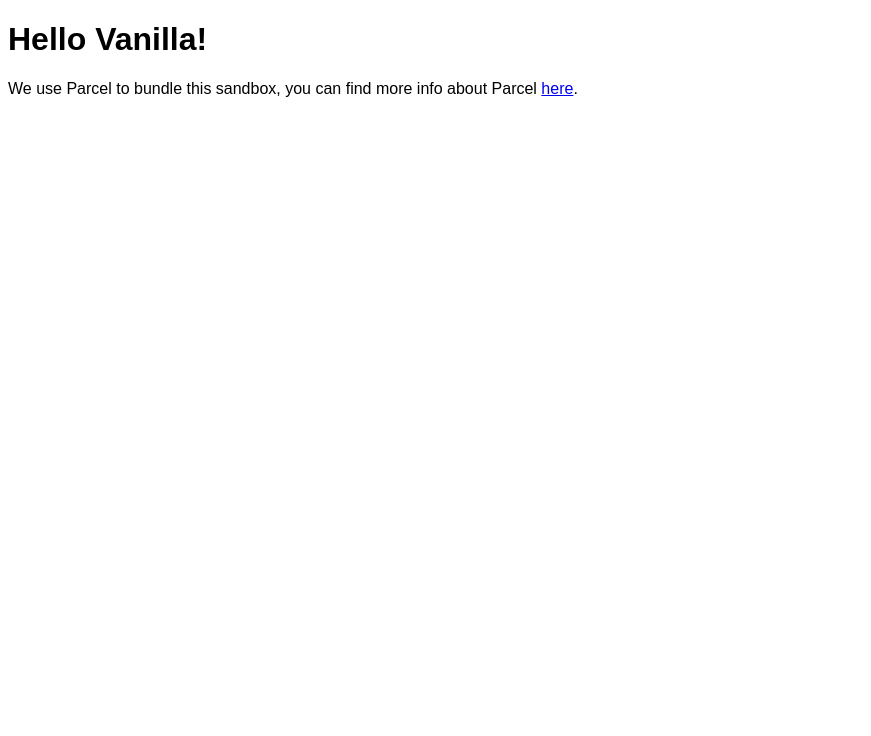
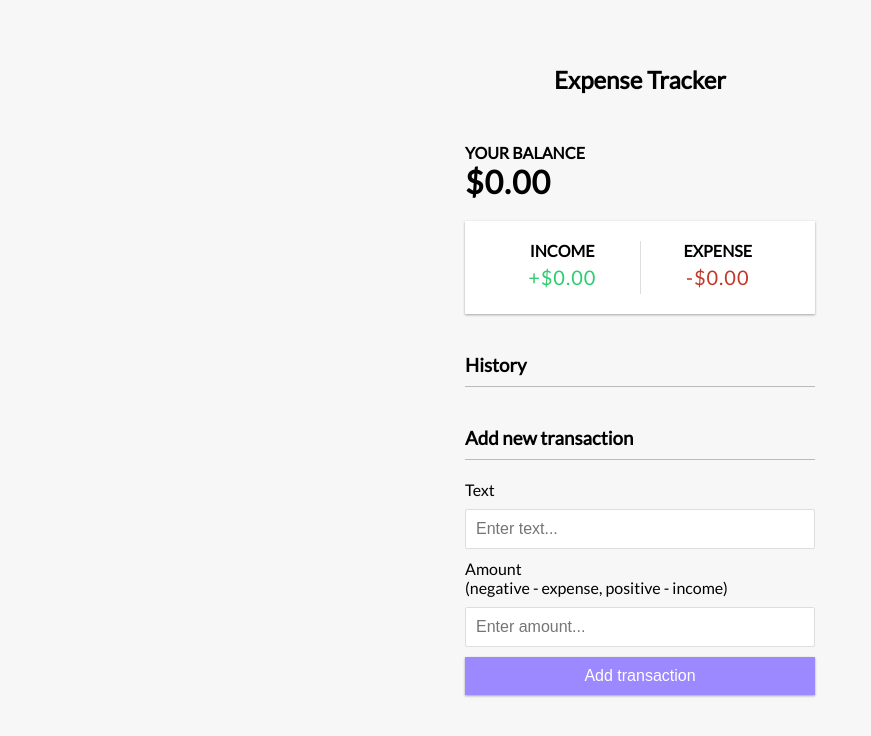
Before and after one commit to Sophi-E/Expense-Tracker, a website built with Parcel: page index.html in a window 1280 px wide. Shown: the whole page, without its empty margins (0-871 px from the left). Built offline with nearby package versions, Linux system fonts and the light colour scheme.

Commit message:
markup and styling

```diff
--- a/index.html
+++ b/index.html
@@ -1,16 +1,52 @@
 <!DOCTYPE html>
 <html>
+  <head>
+    <title>Parcel Sandbox</title>
+    <meta charset="UTF-8" />
+    <link rel="stylesheet" href="./src/styles.css" />
+  </head>
 
-<head>
-	<title>Parcel Sandbox</title>
-	<meta charset="UTF-8" />
-</head>
+  <body>
+    <h2>Expense Tracker</h2>
 
-<body>
-	<div id="app"></div>
+    <div class="container">
+      <h4>Your Balance</h4>
+      <h1 id="balance">$0.00</h1>
 
-	<script src="src/index.js">
-	</script>
-</body>
+      <div class="inc-exp-container">
+        <div>
+          <h4>Income</h4>
+          <p id="money-plus" class="money plus">+$0.00</p>
+        </div>
+        <div>
+          <h4>Expense</h4>
+          <p id="money-minus" class="money minus">-$0.00</p>
+        </div>
+      </div>
 
+      <h3>History</h3>
+      <ul id="list" class="list">
+        <!-- <li class="minus">
+				Cash <span>-$400</span><button class="delete-btn">x</button>
+			</li> -->
+      </ul>
+
+      <h3>Add new transaction</h3>
+      <form id="form">
+        <div class="form-control">
+          <label for="text">Text</label>
+          <input type="text" id="text" placeholder="Enter text..." />
+        </div>
+        <div class="form-control">
+          <label for="amount"
+            >Amount <br />
+            (negative - expense, positive - income)</label
+          >
+          <input type="number" id="amount" placeholder="Enter amount..." />
+        </div>
+        <button class="btn">Add transaction</button>
+      </form>
+    </div>
+    <script src="src/index.js"></script>
+  </body>
 </html>
--- a/src/index.js
+++ /dev/null
@@ -1,9 +0,0 @@
-import "./styles.css";
-
-document.getElementById("app").innerHTML = `
-<h1>Hello Vanilla!</h1>
-<div>
-  We use Parcel to bundle this sandbox, you can find more info about Parcel
-  <a href="https://parceljs.org" target="_blank" rel="noopener noreferrer">here</a>.
-</div>
-`;
--- a/src/styles.css
+++ b/src/styles.css
@@ -1,3 +1,151 @@
+@import url("https://fonts.googleapis.com/css?family=Lato&display=swap");
+
+:root {
+  --box-shadow: 0 1px 3px rgba(0, 0, 0, 0.12), 0 1px 2px rgba(0, 0, 0, 0.24);
+}
+
+* {
+  box-sizing: border-box;
+}
+
 body {
-  font-family: sans-serif;
+  background-color: #f7f7f7;
+  display: flex;
+  flex-direction: column;
+  align-items: center;
+  justify-content: center;
+  min-height: 100vh;
+  margin: 0;
+  font-family: "Lato", sans-serif;
 }
+
+.container {
+  margin: 30px auto;
+  width: 350px;
+}
+
+h1 {
+  letter-spacing: 1px;
+  margin: 0;
+}
+
+h3 {
+  border-bottom: 1px solid #bbb;
+  padding-bottom: 10px;
+  margin: 40px 0 10px;
+}
+
+h4 {
+  margin: 0;
+  text-transform: uppercase;
+}
+
+.inc-exp-container {
+  background-color: #fff;
+  box-shadow: var(--box-shadow);
+  padding: 20px;
+  display: flex;
+  justify-content: space-between;
+  margin: 20px 0;
+}
+
+.inc-exp-container > div {
+  flex: 1;
+  text-align: center;
+}
+
+.inc-exp-container > div:first-of-type {
+  border-right: 1px solid #dedede;
+}
+
+.money {
+  font-size: 20px;
+  letter-spacing: 1px;
+  margin: 5px 0;
+}
+
+.money.plus {
+  color: #2ecc71;
+}
+
+.money.minus {
+  color: #c0392b;
+}
+
+label {
+  display: inline-block;
+  margin: 10px 0;
+}
+
+input[type="text"],
+input[type="number"] {
+  border: 1px solid #dedede;
+  border-radius: 2px;
+  display: block;
+  font-size: 16px;
+  padding: 10px;
+  width: 100%;
+}
+
+.btn {
+  cursor: pointer;
+  background-color: #9c88ff;
+  box-shadow: var(--box-shadow);
+  color: #fff;
+  border: 0;
+  display: block;
+  font-size: 16px;
+  margin: 10px 0 30px;
+  padding: 10px;
+  width: 100%;
+}
+
+.btn:focus,
+.delete-btn:focus {
+  outline: 0;
+}
+
+.list {
+  list-style-type: none;
+  padding: 0;
+  margin-bottom: 40px;
+}
+
+.list li {
+  background-color: #fff;
+  box-shadow: var(--box-shadow);
+  color: #333;
+  display: flex;
+  justify-content: space-between;
+  position: relative;
+  padding: 10px;
+  margin: 10px 0;
+}
+
+.list li.plus {
+  border-right: 5px solid #2ecc71;
+}
+
+.list li.minus {
+  border-right: 5px solid #c0392b;
+}
+
+.delete-btn {
+  cursor: pointer;
+  background-color: #e74c3c;
+  border: 0;
+  color: #fff;
+  font-size: 20px;
+  line-height: 20px;
+  padding: 2px 5px;
+  position: absolute;
+  top: 50%;
+  left: 0;
+  transform: translate(-100%, -50%);
+  opacity: 0;
+  transition: opacity 0.3s ease;
+}
+
+.list li:hover .delete-btn {
+  opacity: 1;
+}
```
